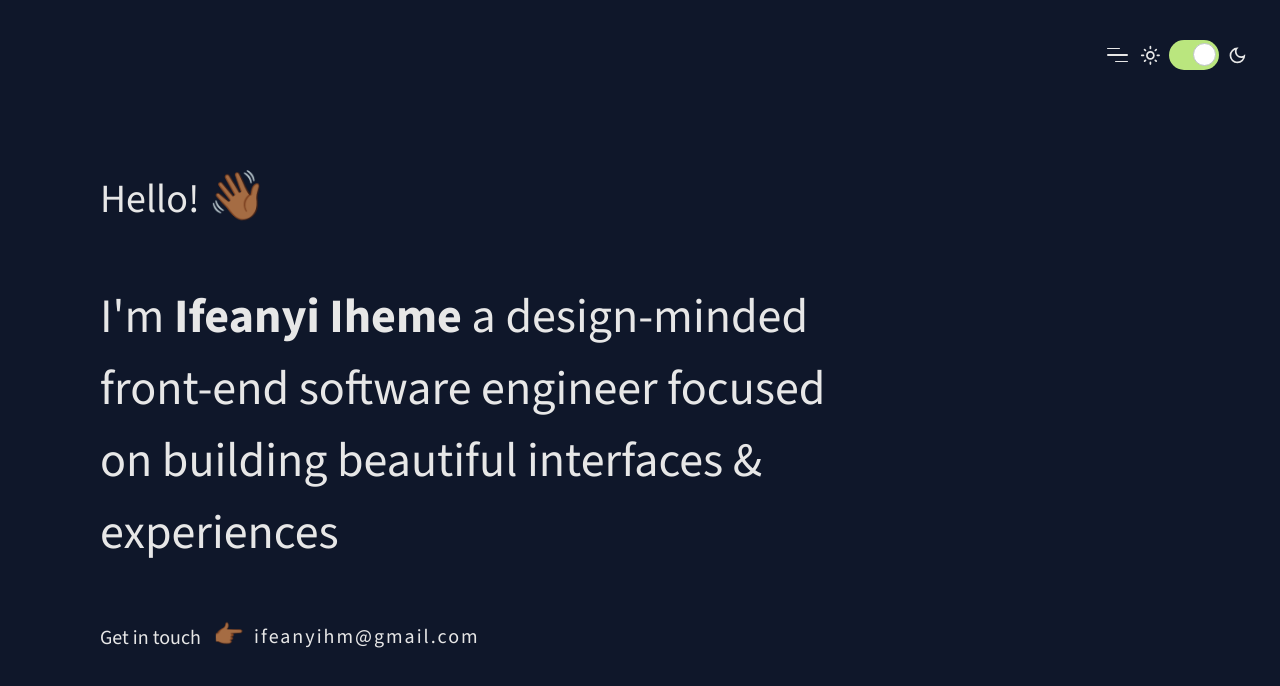
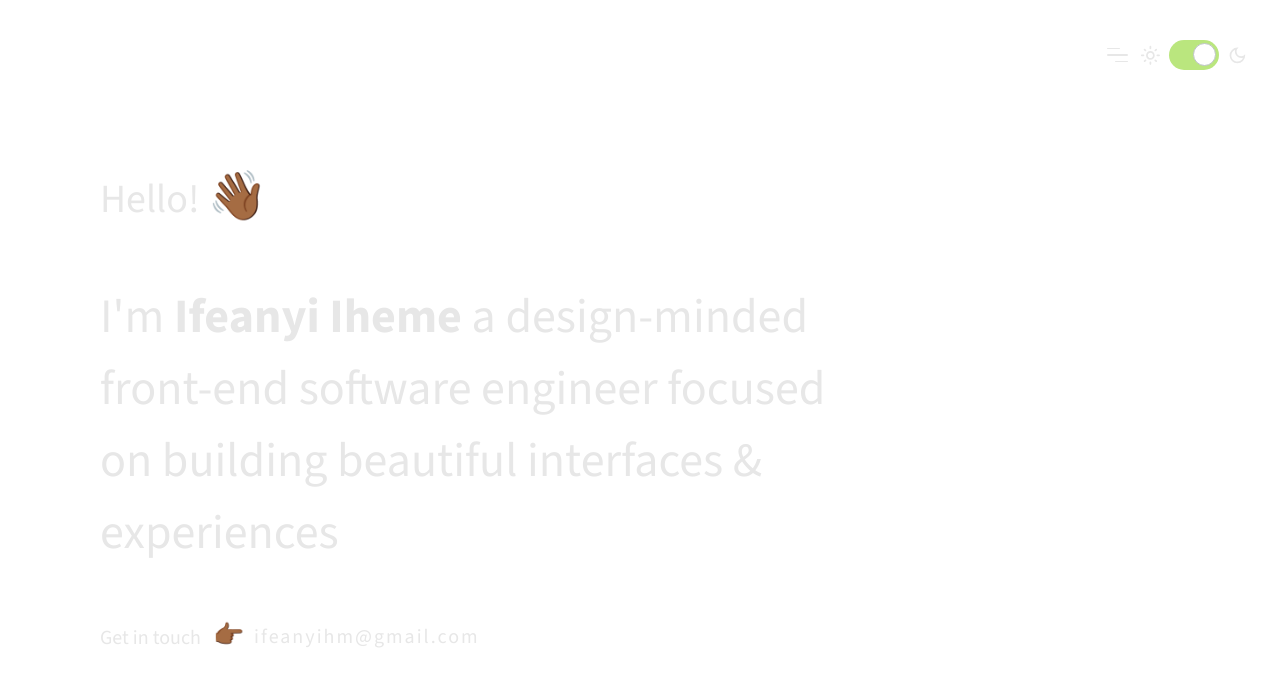
Before and after one commit to ifeanyiHM/ifeanyiiheme, a Next.js app: page / in a window 1280 px wide. Shown: the top 686 px of the page. Built offline with nearby package versions, Linux system fonts and the light colour scheme.

Commit message:
my portfolio

```diff
--- a/app/Styles/globals.css
+++ b/app/Styles/globals.css
@@ -5,6 +5,15 @@
   margin: 0;
   padding: 0;
   box-sizing: border-box;
+}
+
+.dark {
+  height: 100%;
+  max-height: 100%;
+  aspect-ratio: 4/1;
+  background: radial-gradient(circle at calc(var(--x) * 1px) calc(var(--y) * 1px), rgba(59, 130, 246, 0.1), transparent 550px), #0f172a;
+  background-attachment: fixed;
+  position: relative;
 }
 
 .lightMode {
--- a/app/Styles/globals.scss
+++ b/app/Styles/globals.scss
@@ -8,22 +8,24 @@
   box-sizing: border-box;
 }
 
-// .dark {
-//   aspect-ratio: 4/3;
-//   background: radial-gradient(
-//       circle at calc(var(--x) * 1px) calc(var(--y) * 1px),
-//       rgba(59, 130, 246, 0.1),
-//       transparent 550px
-//     ),
-//     #0f172a;
-//   background-attachment: fixed;
-//   position: relative;
-//   /* color: #e7e7e7; */
-// }
+.dark {
+  height: 100%;
+  max-height: 100%;
+  aspect-ratio: 4/1;
+  background: radial-gradient(
+      circle at calc(var(--x) * 1px) calc(var(--y) * 1px),
+      rgba(59, 130, 246, 0.1),
+      transparent 550px
+    ),
+    #0f172a;
+  background-attachment: fixed;
+  position: relative;
+}
 
 .lightMode {
   background-color: #fff;
   color: #444452;
+  // color: #f5f4f4;
 }
 
 .switchBtnR {
--- a/app/_context/PortfolioContext.tsx
+++ b/app/_context/PortfolioContext.tsx
@@ -15,25 +15,25 @@
 function PortfolioProvider({ children }: PortfolioProviderProps) {
   const [lightMode, setLightMode] = useState(false);
 
-  // useEffect(() => {
-  //   const injectCursorPosition = (event: PointerEvent) => {
-  //     document.documentElement.style.setProperty(
-  //       "--x",
-  //       Math.round(event.clientX).toString()
-  //     );
-  //     document.documentElement.style.setProperty(
-  //       "--y",
-  //       Math.round(event.clientY).toString()
-  //     );
-  //   };
+  useEffect(() => {
+    const injectCursorPosition = (event: PointerEvent) => {
+      document.documentElement.style.setProperty(
+        "--x",
+        Math.round(event.clientX).toString()
+      );
+      document.documentElement.style.setProperty(
+        "--y",
+        Math.round(event.clientY).toString()
+      );
+    };
 
-  //   document.body.addEventListener("pointermove", injectCursorPosition);
+    document.body.addEventListener("pointermove", injectCursorPosition);
 
-  //   // Cleanup the event listener on component unmount
-  //   return () => {
-  //     document.body.removeEventListener("pointermove", injectCursorPosition);
-  //   };
-  // }, []);
+    // Cleanup the event listener on component unmount
+    return () => {
+      document.body.removeEventListener("pointermove", injectCursorPosition);
+    };
+  }, []);
 
   useEffect(() => {
     if (lightMode) {
--- a/app/layout.tsx
+++ b/app/layout.tsx
@@ -20,9 +20,7 @@
     <html lang="en">
       {/* bg-[#171c28]  */}
 
-      <body
-        className={`${sourceSans.className}   bg-[#0f172a] text-[#e7e7e7] `}
-      >
+      <body className={`${sourceSans.className} bg-[#0f172a] text-[#e7e7e7] `}>
         <PortfolioProvider>
           <>
             <Navigation />
--- a/app/page.tsx
+++ b/app/page.tsx
@@ -1,10 +1,55 @@
-// "use client";
+"use client";
 
 import Link from "next/link";
+import usePortfolio from "./_context/usePortfolio";
+import { useEffect, useState } from "react";
 
 export default function Home() {
+  const { lightMode } = usePortfolio();
+
+  const [numOfSpans, setNumOfSpans] = useState(5);
+
+  useEffect(() => {
+    const updateNumOfSpans = () => {
+      const width = window.innerWidth;
+      if (width >= 1024) {
+        setNumOfSpans(12); // mobile: <640px
+      } else if (width >= 768 && width < 1024) {
+        setNumOfSpans(8); // tablet: 640px to <768px
+      } else {
+        setNumOfSpans(5); // desktop: >=768px
+      }
+    };
+
+    // Initialize the number of spans based on current screen size
+    updateNumOfSpans();
+
+    // Add event listener to update on window resize
+    window.addEventListener("resize", updateNumOfSpans);
+
+    // Cleanup event listener on component unmount
+    return () => {
+      window.removeEventListener("resize", updateNumOfSpans);
+    };
+  }, []);
+  console.log(numOfSpans);
+
+  const spansArray = Array(numOfSpans).fill(null);
   return (
-    <header className="flex flex-col h-full ">
+    <>
+      {lightMode && (
+        <div
+          className={`grid grid-cols-${numOfSpans} w-full min-h-screen fixed z-[-1]`}
+        >
+          {spansArray.map((_, index) => (
+            <span
+              key={index}
+              className=" border border-t-0 border-b-0 border-[#f5f4f4]"
+            ></span>
+          ))}
+        </div>
+      )}
+      <header className="flex flex-col h-screen xl:h-full ">
         <div className="flex-grow flex flex-col justify-between sm:my-[5rem] xl:mt-[2rem] xl:mb-[0] px-[3.125rem] sm:px-[6.25rem] py-[4.375rem] sm:py-[7.5rem] xl:pt-[7rem] xl:pb-0">
           <h1 className="my-[1rem] text-[1.75rem] sm:text-[2rem] md:text-[2.25rem] lg:text-[2.5rem]">
             Hello!{" "}
@@ -39,5 +84,6 @@
           </h3>
         </div>
       </header>
+    </>
   );
 }
```
Also changed, not shown: 1 other file (tests, documents, lock files or other folders). Lines whose indentation alone changed are shown as unchanged.
